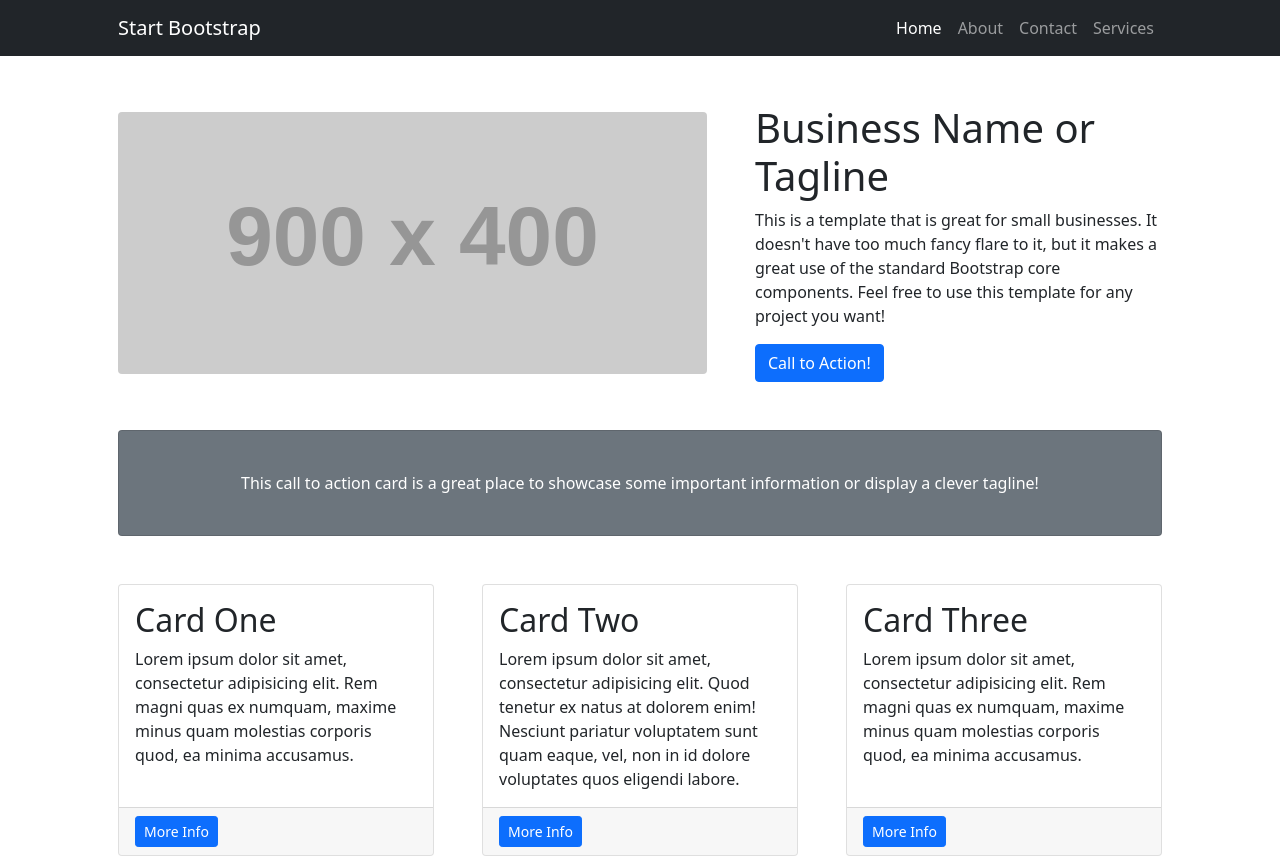
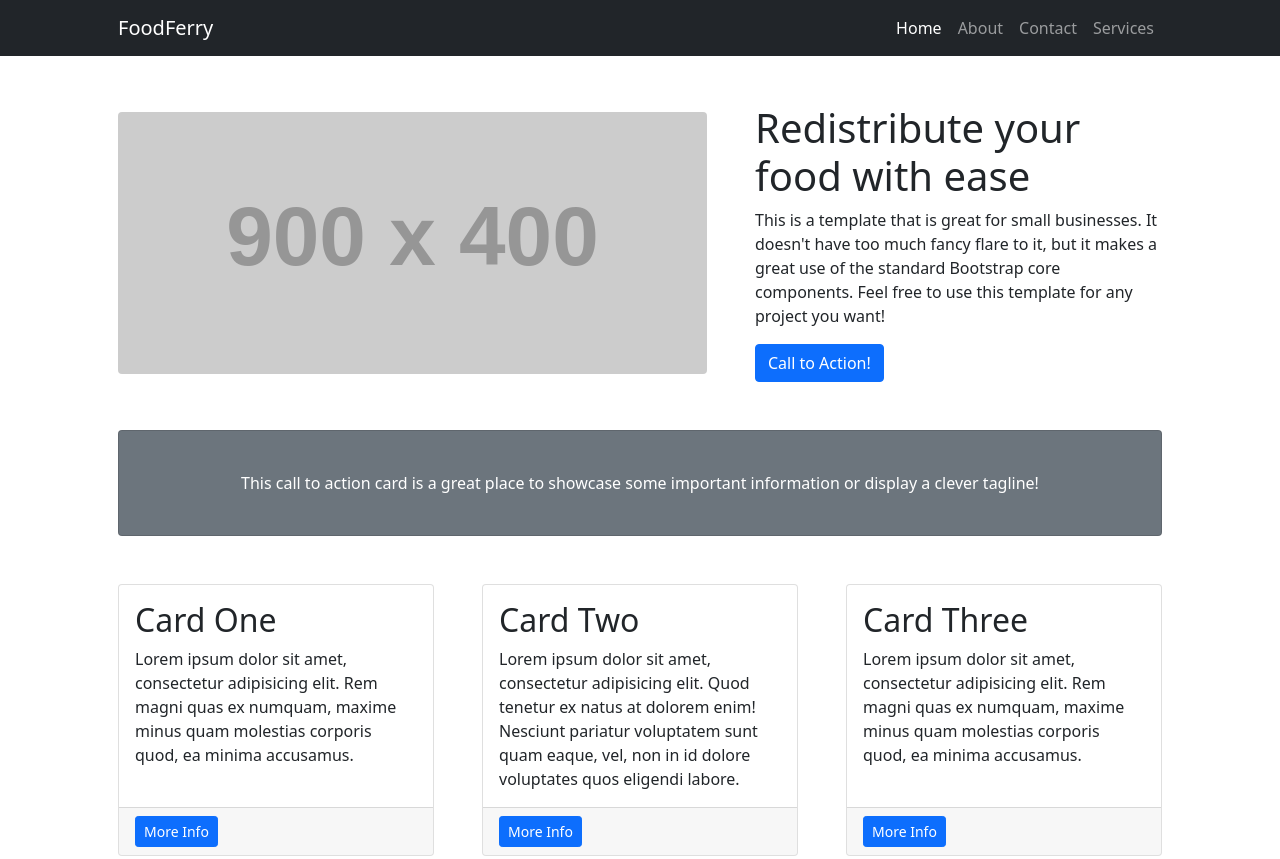
Before and after one commit to absolutelynoot/FoodFerry, a website: page index.html in a window 1280 px wide. Shown: the top 859 px of the page. Drawn offline with nearby package versions, Linux system fonts and the light colour scheme; placeholder pictures from the web are drawn by us.

Commit message:
Updated started template

```diff
--- a/index.html
+++ b/index.html
@@ -5,7 +5,7 @@
         <meta name="viewport" content="width=device-width, initial-scale=1, shrink-to-fit=no" />
         <meta name="description" content="" />
         <meta name="author" content="" />
-        <title>Small Business - Start Bootstrap Template</title>
+        <title>FoodFerry - Ferrying Food with Ease</title>
         <!-- Favicon-->
         <link rel="icon" type="image/x-icon" href="assets/favicon.ico" />
         <!-- Core theme CSS (includes Bootstrap)-->
@@ -15,7 +15,7 @@
         <!-- Responsive navbar-->
         <nav class="navbar navbar-expand-lg navbar-dark bg-dark">
             <div class="container px-5">
-                <a class="navbar-brand" href="#!">Start Bootstrap</a>
+                <a class="navbar-brand" href="#!">FoodFerry</a>
                 <button class="navbar-toggler" type="button" data-bs-toggle="collapse" data-bs-target="#navbarSupportedContent" aria-controls="navbarSupportedContent" aria-expanded="false" aria-label="Toggle navigation"><span class="navbar-toggler-icon"></span></button>
                 <div class="collapse navbar-collapse" id="navbarSupportedContent">
                     <ul class="navbar-nav ms-auto mb-2 mb-lg-0">
@@ -33,7 +33,7 @@
             <div class="row gx-4 gx-lg-5 align-items-center my-5">
                 <div class="col-lg-7"><img class="img-fluid rounded mb-4 mb-lg-0" src="https://dummyimage.com/900x400/dee2e6/6c757d.jpg" alt="..." /></div>
                 <div class="col-lg-5">
-                    <h1 class="font-weight-light">Business Name or Tagline</h1>
+                    <h1 class="font-weight-light">Redistribute your food with ease</h1>
                     <p>This is a template that is great for small businesses. It doesn't have too much fancy flare to it, but it makes a great use of the standard Bootstrap core components. Feel free to use this template for any project you want!</p>
                     <a class="btn btn-primary" href="#!">Call to Action!</a>
                 </div>
```
